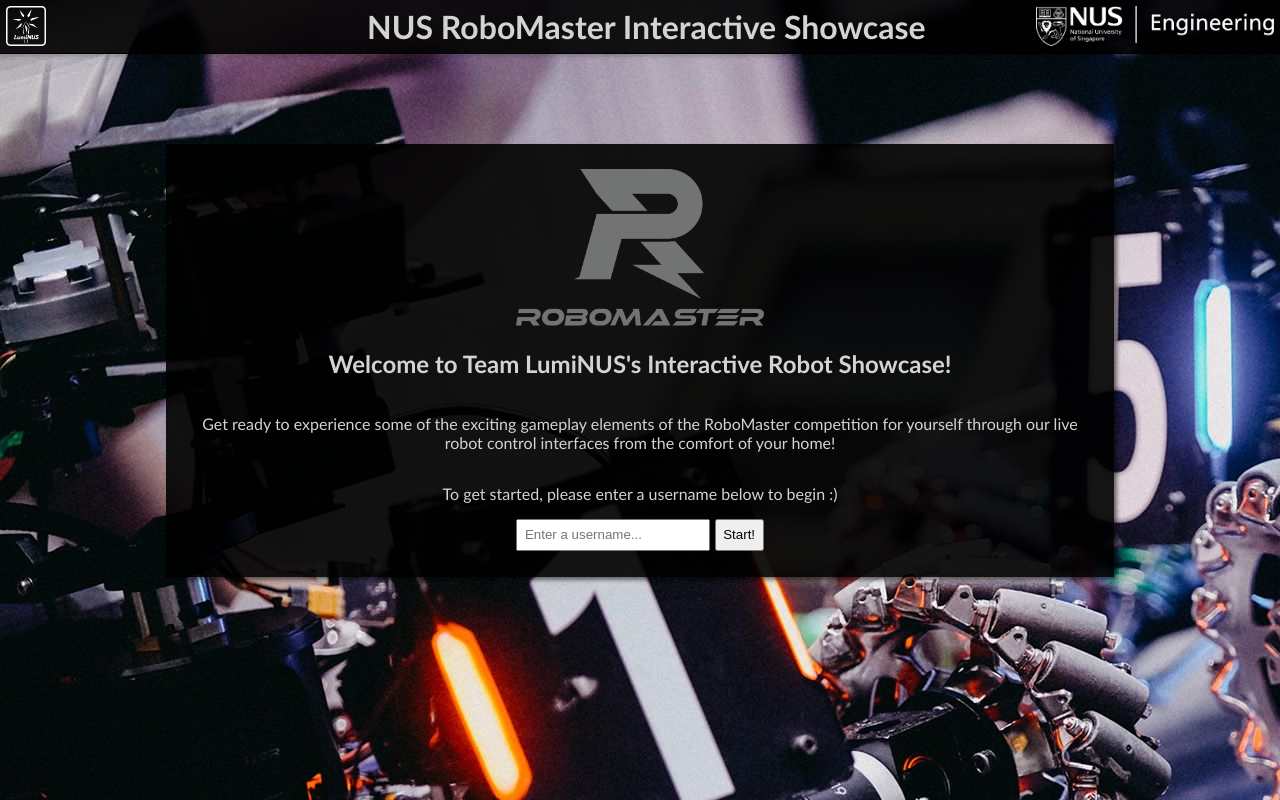
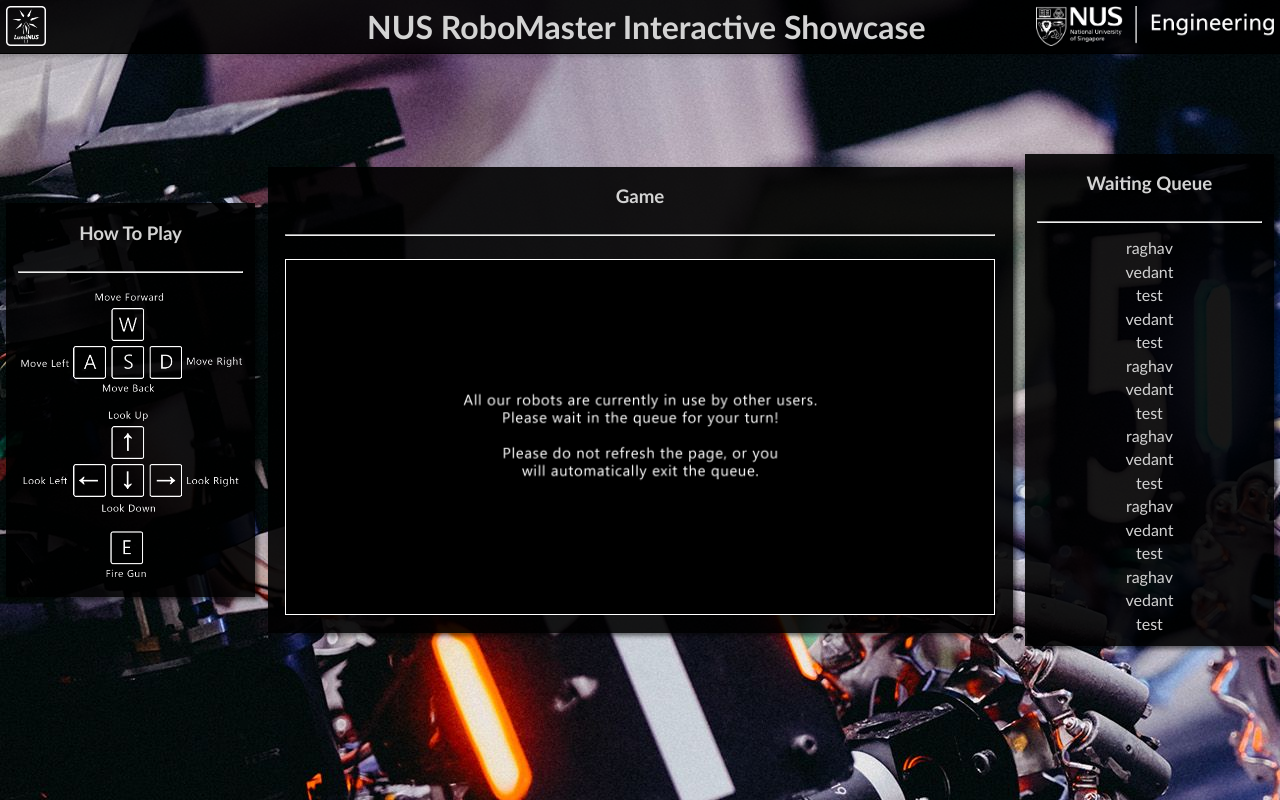
Before and after one commit to thaotran27/NUS_RoboMaster_Interactive_Showcase, a React (Create React App) app: page /game-select/battle in a window 1280 px wide. Before the commit this address led to /. Built offline with nearby package versions, Linux system fonts and the light colour scheme; no server answers.

Commit message:
Add queue and help visuals

```diff
--- a/src/App.js
+++ b/src/App.js
@@ -43,7 +43,7 @@
 class App extends Component {
 
     state = {
-        isLoggedIn: false
+        isLoggedIn: true
     }
 
     constructor(props) {
--- a/src/Battle.css
+++ b/src/Battle.css
@@ -11,8 +11,12 @@
 .help-container {
     background-color: rgba(0, 0, 0, 0.9);
     box-shadow: 0.4vh 0.4vh 0.5vh 0vh rgba(0, 0, 0, 0.5);
+    display: flex;
+    flex-direction: column;
+    justify-content: flex-start;
+    align-items: center;
     flex: 1;
-    height: 40vh;
+    height: auto;
     z-index: inherit;
     margin: 0.5%;
 }
@@ -20,12 +24,12 @@
 .game-container {
     background-color: rgba(0, 0, 0, 0.9);
     box-shadow: 0.4vh 0.4vh 0.5vh 0vh rgba(0, 0, 0, 0.5);
-    flex: 2;
+    flex: 3;
     display: flex;
     flex-direction: column;
     justify-content: flex-start;
     align-items: center;
-    height: 60vh;
+    height: auto;
     z-index: inherit;
     margin: 0.5%;
 }
@@ -34,12 +38,71 @@
     background-color: rgba(0, 0, 0, 0.9);
     box-shadow: 0.4vh 0.4vh 0.5vh 0vh rgba(0, 0, 0, 0.5);
     flex: 1;
-    height: 40vh;
+    height: auto;
+    max-height: 60vh;
     z-index: inherit;
     margin: 0.5%;
+    display: flex;
+    flex-direction: column;
+    align-items: center;
+    padding-bottom: 1%;
+}
+
+.queue-scroll-container {
+    display: flex;
+    flex-direction: column;
+    align-items: center;
+    overflow-y: auto;
+    overflow-x: hidden;
+    height: 100%;
+    width: 90%;
+    margin-top: 2%;
+}
+
+::-webkit-scrollbar {
+    width: 2%;
+}
+
+::-webkit-scrollbar-track {
+    background-color: grey;
+    border-radius: 10px;
+}
+
+::-webkit-scrollbar-thumb {
+    background: white;
+    border-radius: 10px;
+  }
+
+.queue-scroll-container span {
+    margin: 1%;
 }
 
 .game-container video {
     height: 100%;
-    width: 100%;
+    width: 95%;
+    border-style: solid;
+    border-width: 0.1vw;
+    border-color: white;
+    background-image: url("./imgs/wait_in_queue_placeholder.png");
+    background-size: contain;
+    background-position: center;
+    margin-top: 2%;
+    margin-bottom: 2.5%;
 }
+
+.window-container hr {
+    width: 90%;
+}
+
+.game-container hr {
+    width: 95%;
+}
+
+.help-container img {
+    max-width: 90%;
+    max-height: 100%;
+    margin-top: 5%;
+    margin-left: 1%;
+    margin-right: 1%;
+    margin-bottom: 8%;
+}
--- a/src/Battle.js
+++ b/src/Battle.js
@@ -10,9 +10,8 @@
 
 var keyboardController;
 
-function findFreeRobot(props) {
-
-}
+var queueItems = ["raghav", "vedant", "test","vedant", "test", "raghav", "vedant", "test", "raghav", "vedant", "test",
+"raghav", "vedant", "test","raghav", "vedant", "test","raghav", "vedant", "test","raghav", "vedant", "test","raghav", "vedant", "test"];
 
 function Battle(props) {
     if (useContext(LoginContext) === false) {
@@ -21,10 +20,10 @@
         return <div></div>;
     }
 
-    window.serverConnection.send(JSON.stringify({
+    /*window.serverConnection.send(JSON.stringify({
         type: "find-robot",
         joinedGame: "battle"
-    }));
+    }));*/
 
     keyboardController = new KeyboardController();
 
@@ -32,15 +31,24 @@
         <div className="window-container">
             <div className="help-container">
                 <h3 align="center">How To Play</h3>
+                <hr/>
+                <img src={require("./imgs/game_instructions.png")} alt="Gameplay Instructions"/>
             </div>
 
             <div className="game-container">
                 <h3 align="center">Game</h3>
+                <hr/>
                 <video id="localRobotFeed" autoPlay={true} playsInline={true}></video>
             </div>
 
             <div className="queue-container">
                 <h3 align="center">Waiting Queue</h3>
+                <hr/>
+                <div className="queue-scroll-container">
+                    {queueItems.map((item) => (
+                        <span>{item}</span>
+                    ))}
+                </div>
             </div>
         </div>
     );
--- a/src/Home.js
+++ b/src/Home.js
@@ -23,6 +23,11 @@
             return;
         }
 
+        if (this.usernameTextBox.value.length > 20) {
+            window.alert("Please enter a shorter username! (Below 20 characters)");
+            return;
+        }
+
         var message = {
             type: "user-login",
             name: this.usernameTextBox.value
@@ -38,10 +43,10 @@
                     <img src={require("./imgs/rm_logo.png")} className="rm-logo" alt="robomaster logo"/>
                     <h2 align="center">Welcome to Team LumiNUS's Interactive Robot Showcase!</h2>
                     <p align="center">
-                        Get ready to experience some of the exciting gameplay elements of the RoboMaster competition
-                        for yourself through our live robot control interfaces from the comfort of your home!
+                        Get ready to experience the exciting gameplay elements of the RoboMaster competition
+                        through by controlling our robots live from the comfort of your home!
                     </p>
-                    <p>To get started, please enter a username below to begin :)</p>
+                    <p>Please enter a username below to begin :)</p>
 
                     <div className="usernameEntry">
                         <input id="usernameTextBox" type="text" placeholder="Enter a username..."></input>
```
Also changed, not shown: src/imgs/game_instructions.png (added), src/imgs/wait_in_queue_placeholder.png (added).
